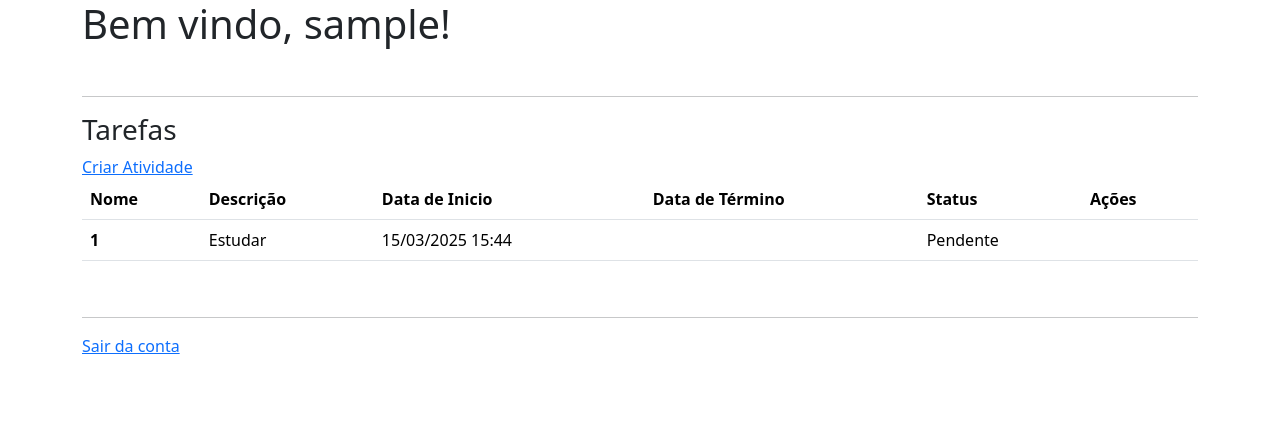
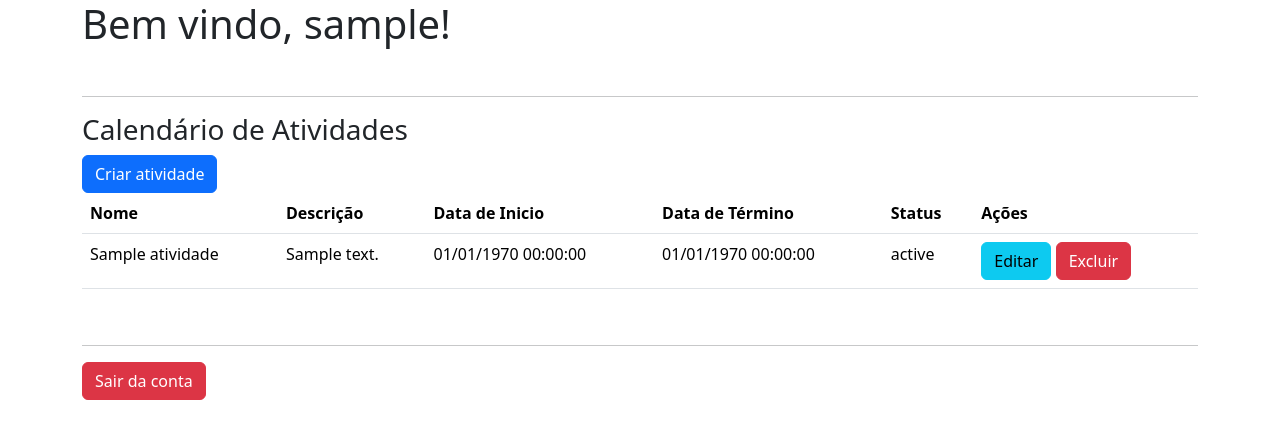
Before and after one commit to iduuh4/agenda_eletronica, a PHP site: page /calendario.php in a window 1280 px wide. Shown: the top 439 px of the page. Run offline with PHP 8.4, Linux system fonts and the light colour scheme; the visitor is signed in with stand-in values (Sample User, id 1); tables that the repository leaves empty or names only in its code hold one stand-in row (values such as "Sample post").

Commit message:
listagem das atividades na tela

```diff
--- a/calendario.php
+++ b/calendario.php
@@ -10,6 +10,9 @@ if (!isset($_SESSION['usuario_id'])) {
     header("Location: index.php");
     exit();
 }
+
+$sql = "SELECT * FROM atividades";
+$result = $conexao->query($sql);
 
 ?>
 
@@ -29,8 +32,8 @@ if (!isset($_SESSION['usuario_id'])) {
         <br>
         <hr>
 
-        <h3>Tarefas</h3>
-        <a href="criar.php">Criar Atividade</a>
+        <h3>Calendário de Atividades</h3>
+        <a href="criar.php"><button type="button" class="btn btn-primary">Criar atividade</button></a>
 
         <table class="table">
             <thead>
@@ -44,14 +47,19 @@ if (!isset($_SESSION['usuario_id'])) {
                 </tr>
             </thead>
             <tbody>
-                <tr>
-                    <th scope="row">1</th>
-                    <td>Estudar</td>
-                    <td>15/03/2025 15:44</td>
-                    <td></td>
-                    <td>Pendente</td>
-                    <td></td>
-                </tr>
+                <?php while ($activy = $result->fetch_assoc()): ?>
+                    <tr>
+                        <td><?= $activy['nome'] ?></td>
+                        <td><?= $activy['descricao'] ?></td>
+                        <td><?= date("d/m/Y H:i:s", strtotime($activy['data_inicio'])) ?></td>
+                        <td><?= date("d/m/Y H:i:s", strtotime($activy['data_termino'])) ?></td>
+                        <td><?= $activy['status'] ?></td>
+                        <td>
+                            <a href="editar.php"><button type="button" class="btn btn-info">Editar</button></a>
+                            <a href="excluir.php"><button type="button" class="btn btn-danger">Excluir</button></a>
+                        </td>
+                    </tr>
+                <?php endwhile; ?>
             </tbody>
         </table>
 
@@ -59,7 +67,7 @@ if (!isset($_SESSION['usuario_id'])) {
 
         <br>
         <hr>
-        <a href="sair.php">Sair da conta</a>
+        <a href="sair.php"><button type="button" class="btn btn-danger">Sair da conta</button></a>
     </div>
 </body>
 
--- /dev/null
+++ b/editar.php
@@ -0,0 +1,2 @@
+<?php
+require_once 'conexao.php';
```
